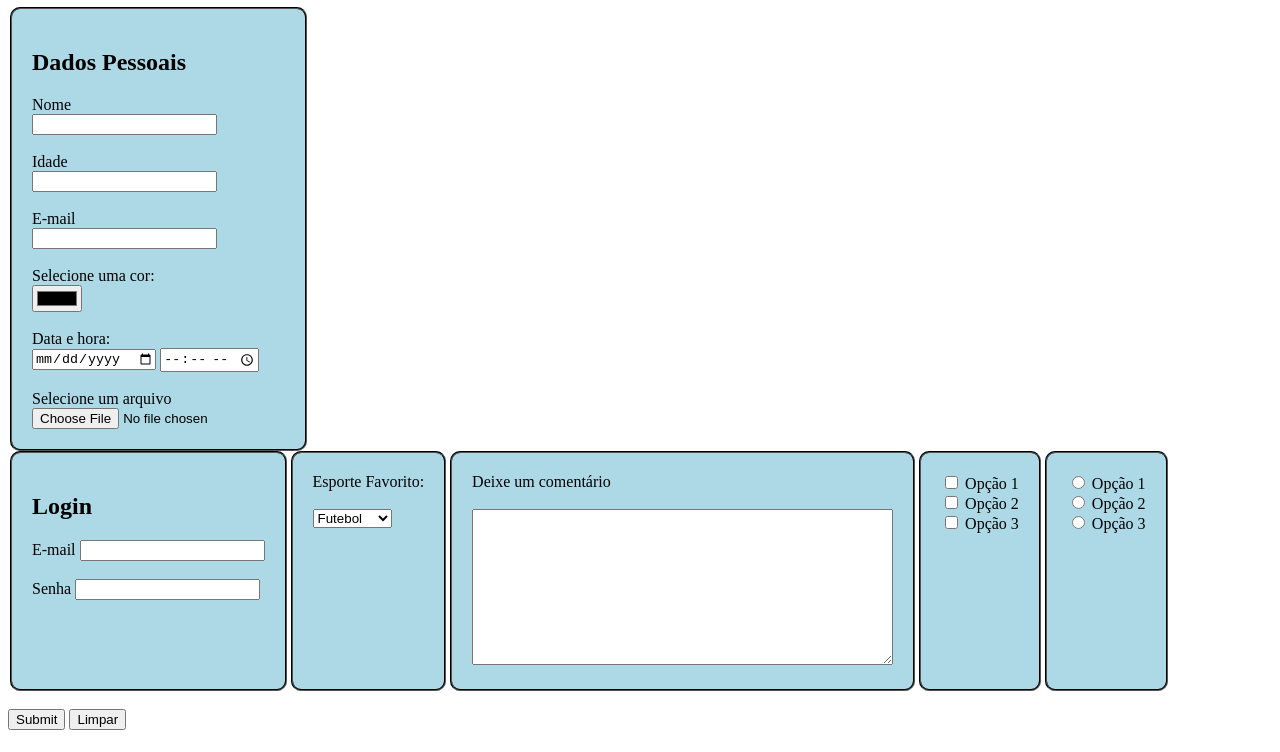
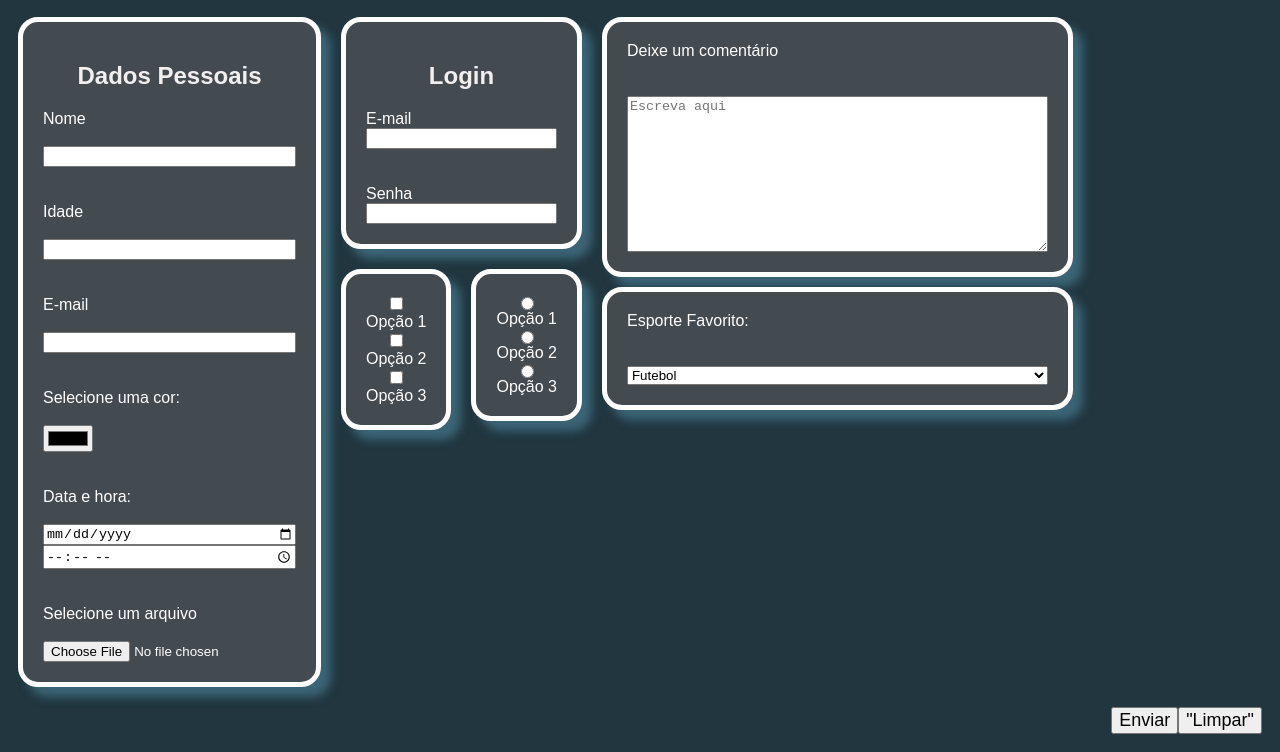
Before and after one commit to marcosconcegliere/CSW-CC1N, a plain HTML site: page Aula-17/index.html in a window 1280 px wide. Shown: the part 73-825 px from the top of the page. Drawn offline with Linux system fonts and the light colour scheme.

Commit message:
Add files via upload

```diff
--- a/Aula-17/index.html
+++ b/Aula-17/index.html
@@ -3,29 +3,65 @@
 <head>
     <meta charset="UTF-8">
     <meta name="viewport" content="width=device-width, initial-scale=1.0">
-    <title>Aula-17</title>
+    <title>formulario-aula-17</title>
     <style>
+        body{
+            background: #21363f;
+        }
+
+        h1{
+            font-family: sans-serif;
+            margin-left: 15px;
+            color: aliceblue;
+            text-shadow: #3b6577 0px 10px 5px ;
+        }
+        h2{
+            font-family: Arial, Helvetica, sans-serif;
+            text-align: center;
+            color: rgb(241, 239, 239);
+        }
+        .divcomposta{
+            display: flex;
+            flex-direction: row;
+            align-content: space-around;
+        }
+        .caixa{
+            border: solid 5px;
+            border-radius: 20px;
+            border-color: rgb(255, 255, 255);
+            margin: 10px;
+            padding: 20px;
+            display: flex;
+            justify-content: center;
+            flex-direction: column;
+            background-color: rgb(67, 74, 80);
+            box-shadow: #3b6577 10px 10px 10px;
+        }
         fieldset{
+            font-family: sans-serif;
+            color: rgb(255, 255, 255);
+        }
+        .botoes {
+            display: flex;
+            align-content: center;
+            justify-content: flex-end;
+            flex-direction: row;
+            padding: 10px;
+            border-radius: 5px;
+        }
 
-            background-color: lightblue;
-            border-radius: 10px;
-            border-color: black;
-            display: inline-block;
-            padding: 20px
-        }
-       #resto{
-        display: flex;
-
-       }
 
     </style>
 </head>
 <body>
+   <main>
     <h1>
         Formulário
     </h1>
     <form action="">
-        <fieldset>
+        <div class="divcomposta">
+            <div>
+                <fieldset class="caixa">
                     <h2>Dados Pessoais</h2>
                     <label for="nome">Nome</label>
                     <br>
@@ -55,13 +91,10 @@
                     <br>
                     <input type="file">
                 </fieldset>
-
-        <div id="resto">
-
-                        <br>
-                        <br>
-
-                        <fieldset>
+            </div>
+            <div>
+                <div>
+                    <fieldset class="caixa">
                         <h2>
                             Login
                         </h2>
@@ -72,14 +105,40 @@
                         <label for="senha">Senha</label>
                         <input type="password" id="senha" name="senha">
                     </fieldset>
+                </div>
+                <div class="divcomposta">
+                    <div>
+                        <fieldset class="caixa">
+                            <input type="checkbox" name="opcao1" value="opcao1"> Opção 1
 
+                        <input type="checkbox" name="opcao2" value="opcao2"> Opção 2
+
+                        <input type="checkbox" name="opcao3" value="opcao3"> Opção 3
+                        </fieldset>
+                    </div>
+                    <div>
+                        <fieldset class="caixa">
+                            <input type="radio" name="opcao" value="option"> Opção 1
                             <br>
-
+                        <input type="radio" name="opcao" value="option"> Opção 2
                         <br>
+                        <input type="radio" name="opcao" value="opction"> Opção 3
+                        </fieldset>
+                    </div>
+                </div>
+            </div>
+            <div>
+                <div>
+                    <fieldset class="caixa">
+                        <label for="comentario">Deixe um comentário</label>
 
                                 <br>
                                 <br>
-                <fieldset>
+                                <textarea name="comentario" id="comentario" cols="50" rows="10" placeholder="Escreva aqui"></textarea>
+                    </fieldset>
+                </div>
+                <div>
+                    <fieldset class="caixa">
                         <label for="">Esporte Favorito:</label>
                         <br>
                         <br>
@@ -89,36 +148,16 @@
                             <option value="volei">Vôlei</option>
                         </select>
                     </fieldset>
-                <br>
-                <br>
-                <fieldset>
-                    <label for="comentario">Deixe um comentário</label>
-                            <br>
-                            <br>
-                            <textarea name="comentario" id="comentario" cols="50" rows="10"></textarea>
-                </fieldset>
-                <br>
-                <br>
-                <fieldset>
-                    <input type="checkbox" name="opcao1" value="opcao1"> Opção 1
-                    <br>
-                <input type="checkbox" name="opcao2" value="opcao2"> Opção 2
-                <br>
-                <input type="checkbox" name="opcao3" value="opcao3"> Opção 3
-                </fieldset>
-                <br>
-                <br>
-                <fieldset>
-                    <input type="radio" name="opcao" value="option"> Opção 1
-                    <br>
-                <input type="radio" name="opcao" value="option"> Opção 2
-                <br>
-                <input type="radio" name="opcao" value="opction"> Opção 3
-                </fieldset>
                 </div>
-        <br>
-        <input type="submit">
-        <input type="reset" value="Limpar">
+            </div>
+        </div>
     </form>
+    <div class="botoes">
+        <button type="submit" style="font-size: large;">Enviar</button>
+        <button type="reset" style="font-size: large;" >"Limpar"</button>
+    </div>
+   </main>
+
+
 </body>
 </html>
```
Lines whose indentation alone changed are shown as unchanged.
